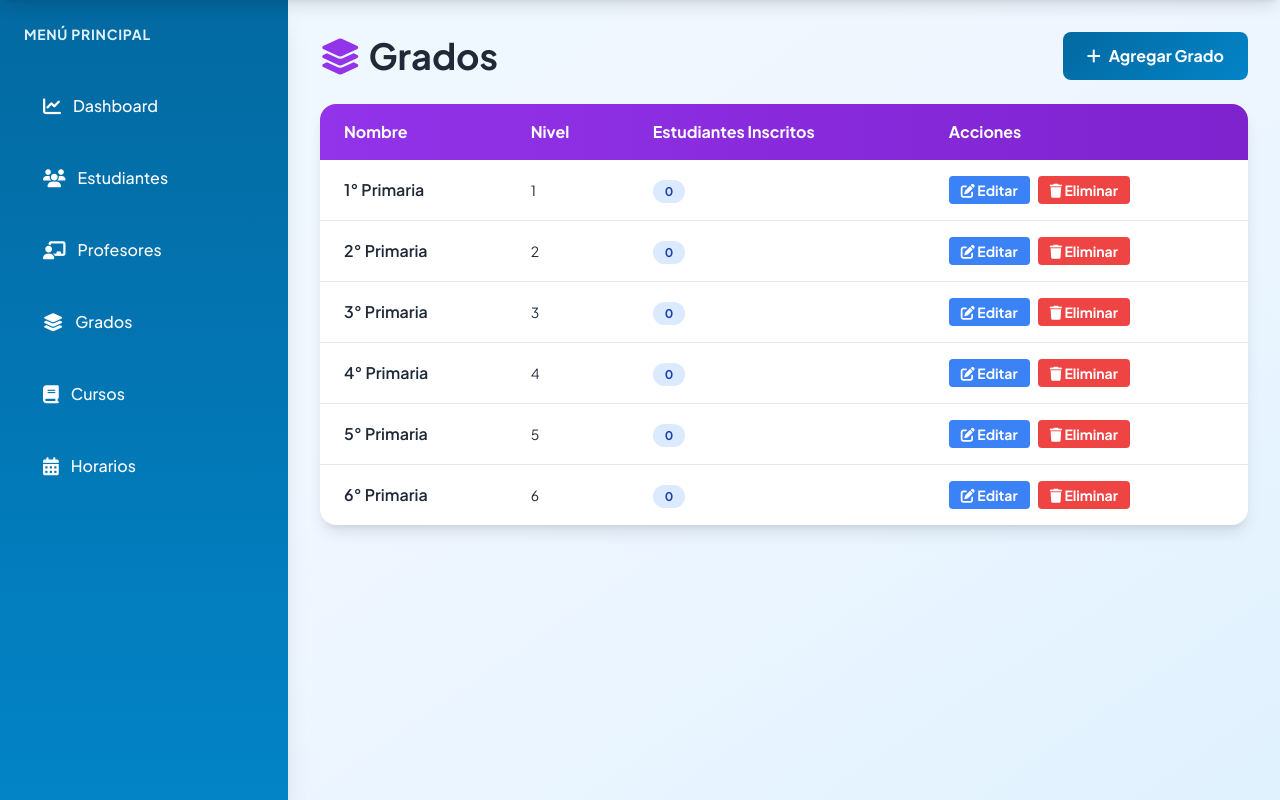
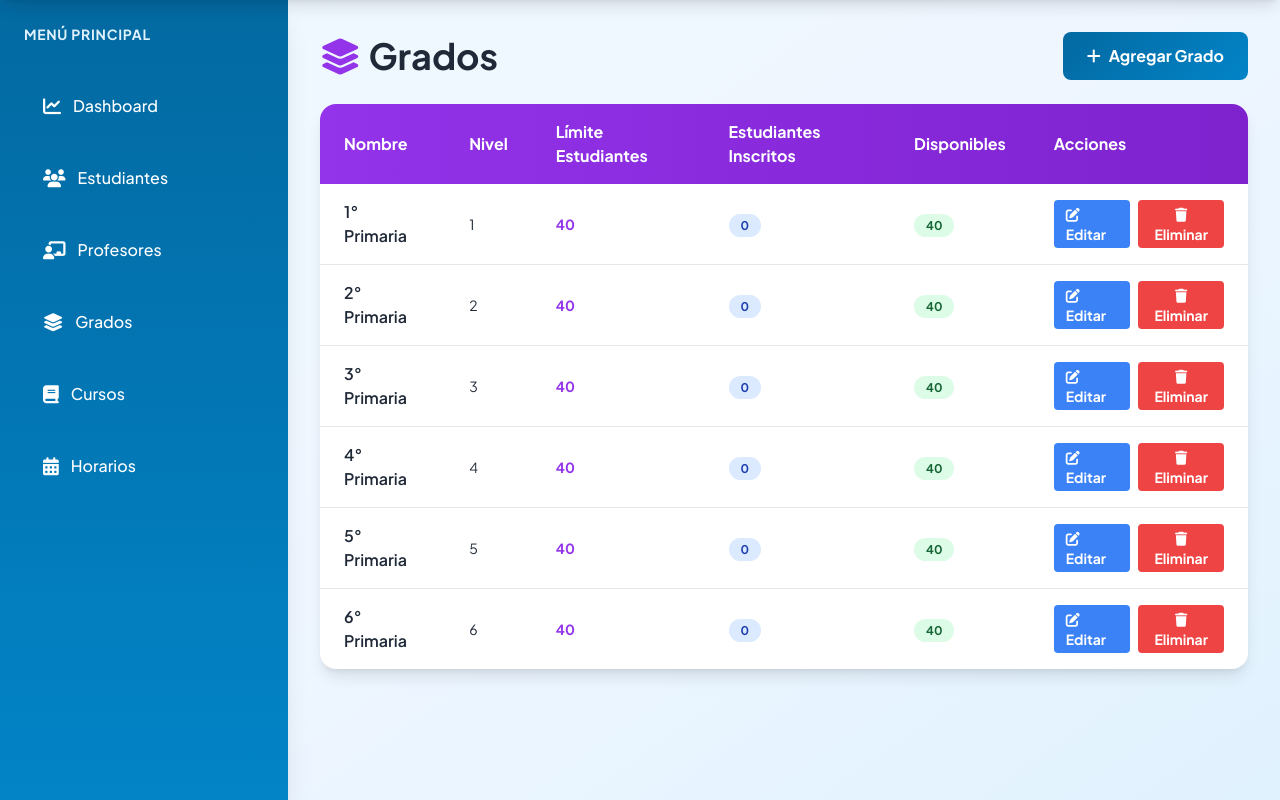
Before and after one commit to bismarb/coleg, a Flask app: page /grades in a window 1280 px wide. Shown: the part 84-884 px from the top of the page. Run offline with Flask 3, Linux system fonts and the light colour scheme; a user stored in the database is signed in; some libraries are stand-ins or nearby versions.

Commit message:
Add student limit to grades for better capacity management
Add `max_students` column to the Grade model, update routes.py to handle this field in add/edit grade functionalities, and modify templates/grades.html and templates/edit_grade.html to display and manage the student limit and availability.

Replit-Commit-Author: Agent
Replit-Commit-Session-Id: 6c29dedf-a5d0-4867-8194-dba4f988ca98
Replit-Commit-Checkpoint-Type: full_checkpoint
Replit-Commit-Event-Id: a1aa6db2-542c-4aac-bbd6-40803f8ea2c8
Replit-Commit-Screenshot-Url: https://storage.googleapis.com/screenshot-production-us-central1/81a919ab-7509-4977-9993-cf3b59151fee/6c29dedf-a5d0-4867-8194-dba4f988ca98/IOm0qHY

```diff
--- a/models.py
+++ b/models.py
@@ -25,6 +25,7 @@ class Grade(db.Model):
     id = db.Column(db.String(36), primary_key=True, default=lambda: str(uuid.uuid4()))
     name = db.Column(db.String(50), unique=True, nullable=False)
     level = db.Column(db.Integer)
+    max_students = db.Column(db.Integer, default=40)
     created_at = db.Column(db.DateTime, default=datetime.utcnow)
 
 
--- a/routes.py
+++ b/routes.py
@@ -420,8 +420,9 @@ def add_grade():
     try:
         name = request.form.get('name')
         level = request.form.get('level')
+        max_students = request.form.get('max_students', 40)
 
-        grade = Grade(name=name, level=level)
+        grade = Grade(name=name, level=level, max_students=max_students)
         db.session.add(grade)
         db.session.commit()
 
@@ -449,6 +450,7 @@ def edit_grade(grade_id):
         try:
             grade.name = request.form.get('name')
             grade.level = request.form.get('level')
+            grade.max_students = request.form.get('max_students')
 
             db.session.commit()
             flash('Grado actualizado', 'success')
--- a/templates/grades.html
+++ b/templates/grades.html
@@ -14,7 +14,9 @@
                 <tr>
                     <th class="px-6 py-4 text-left">Nombre</th>
                     <th class="px-6 py-4 text-left">Nivel</th>
+                    <th class="px-6 py-4 text-left">Límite Estudiantes</th>
                     <th class="px-6 py-4 text-left">Estudiantes Inscritos</th>
+                    <th class="px-6 py-4 text-left">Disponibles</th>
                     <th class="px-6 py-4 text-left">Acciones</th>
                 </tr>
             </thead>
@@ -23,9 +25,19 @@
                 <tr class="hover:bg-sky-50">
                     <td class="px-6 py-4 font-semibold text-gray-800">{{ grade.name }}</td>
                     <td class="px-6 py-4 text-sm">{{ grade.level }}</td>
+                    <td class="px-6 py-4 text-sm font-bold text-purple-600">{{ grade.max_students }}</td>
                     <td class="px-6 py-4 text-sm">
                         {% set enrolled = grade.students|length %}
                         <span class="px-3 py-1 bg-blue-100 text-blue-800 rounded-full text-xs font-bold">{{ enrolled }}</span>
+                    </td>
+                    <td class="px-6 py-4 text-sm">
+                        {% set enrolled = grade.students|length %}
+                        {% set available = grade.max_students - enrolled %}
+                        {% if available > 0 %}
+                            <span class="px-3 py-1 bg-green-100 text-green-800 rounded-full text-xs font-bold">{{ available }}</span>
+                        {% else %}
+                            <span class="px-3 py-1 bg-red-100 text-red-800 rounded-full text-xs font-bold">LLENO</span>
+                        {% endif %}
                     </td>
                     <td class="px-6 py-4 flex gap-2">
                         <a href="{{ url_for('edit_grade', grade_id=grade.id) }}" class="bg-blue-500 hover:bg-blue-600 text-white px-3 py-1 rounded text-sm font-bold transition">
@@ -56,6 +68,10 @@
                 <label class="block text-sm font-semibold text-gray-700 mb-2">Nivel</label>
                 <input type="number" name="level" placeholder="Ej: 1" required class="w-full px-4 py-3 bg-sky-50 border-2 border-sky-200 rounded-lg focus:outline-none focus:border-sky-500 text-gray-800">
             </div>
+            <div>
+                <label class="block text-sm font-semibold text-gray-700 mb-2">Límite de Estudiantes</label>
+                <input type="number" name="max_students" value="40" required class="w-full px-4 py-3 bg-sky-50 border-2 border-sky-200 rounded-lg focus:outline-none focus:border-sky-500 text-gray-800">
+            </div>
             <div class="flex gap-3 pt-4">
                 <button type="submit" class="flex-1 gradient-btn text-white py-3 rounded-lg transition font-bold">Guardar</button>
                 <button type="button" onclick="closeModal('addGradeModal')" class="flex-1 bg-gray-300 hover:bg-gray-400 text-gray-800 py-3 rounded-lg transition font-bold">Cancelar</button>
```
Also changed, not shown: templates/edit_grade.html (+6 -1 lines).
